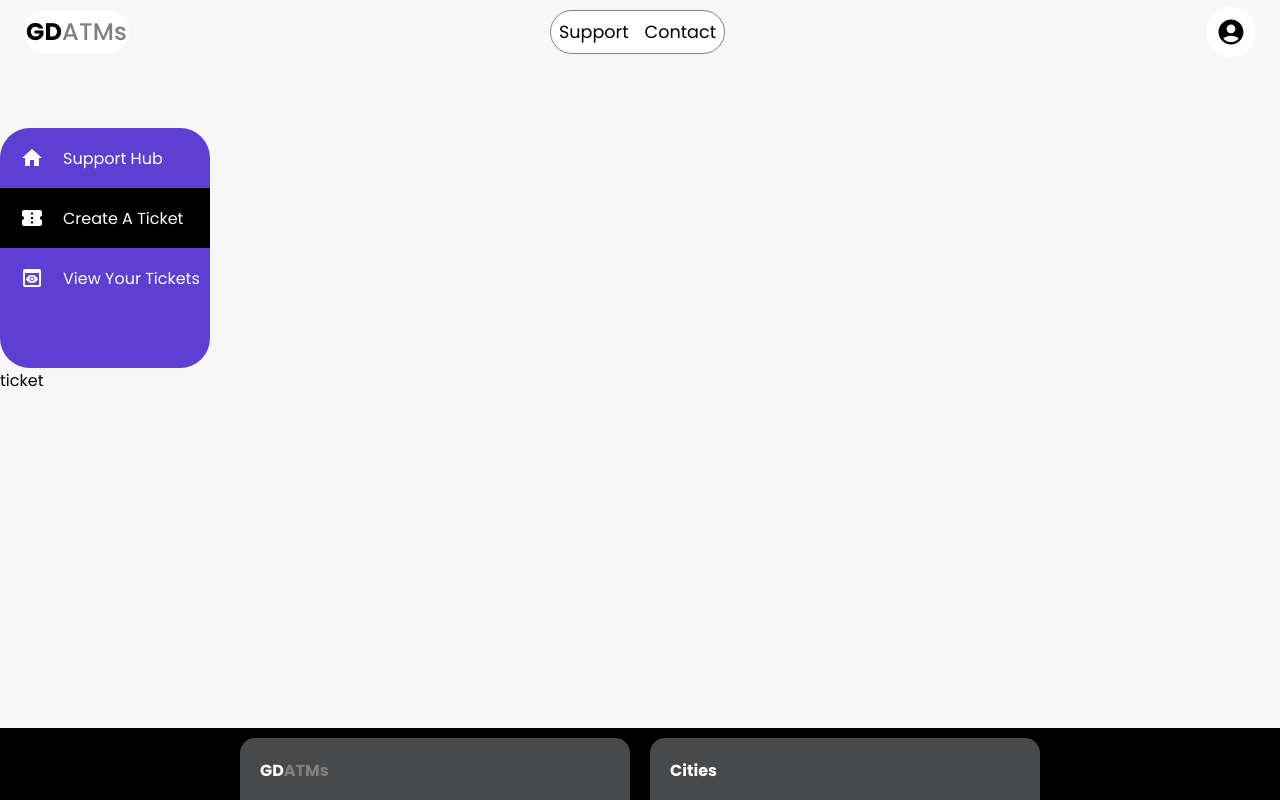
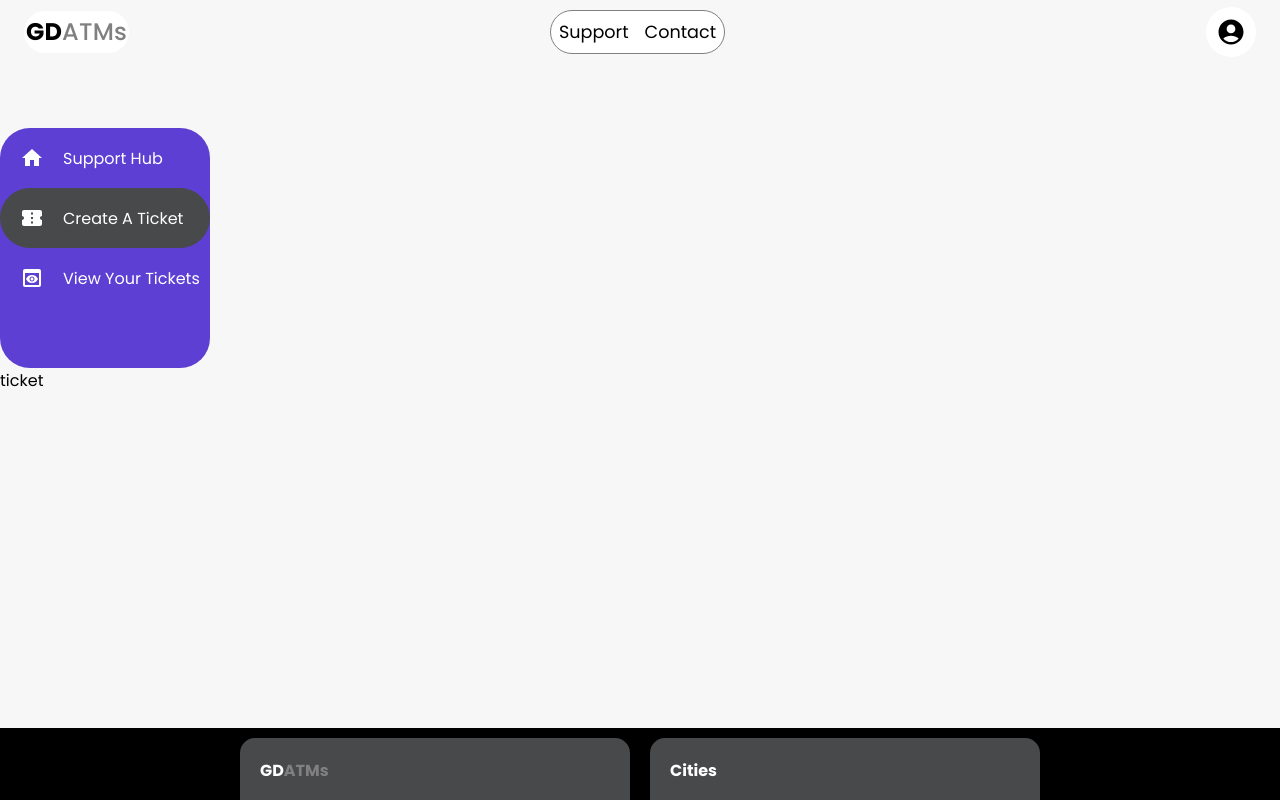
Before and after one commit to pToum21/gd-atms-v2, a React (Vite) app in the folder client/: page /create-a-ticket in a window 1280 px wide. Shown: the top 800 px of the page. Built offline with nearby package versions, Linux system fonts and the light colour scheme; no server answers.

Commit message:
changed the color of the active side nav

```diff
--- a/client/src/styles/sidebar.css
+++ b/client/src/styles/sidebar.css
@@ -33,7 +33,8 @@ font-family: poppins;
 }
 
 .sidebar-list #active {
-    background-color: black;
+    background-color: rgb(72, 73, 75);
+    border-radius: 30px;
 }
 
 .row #icon {
```
